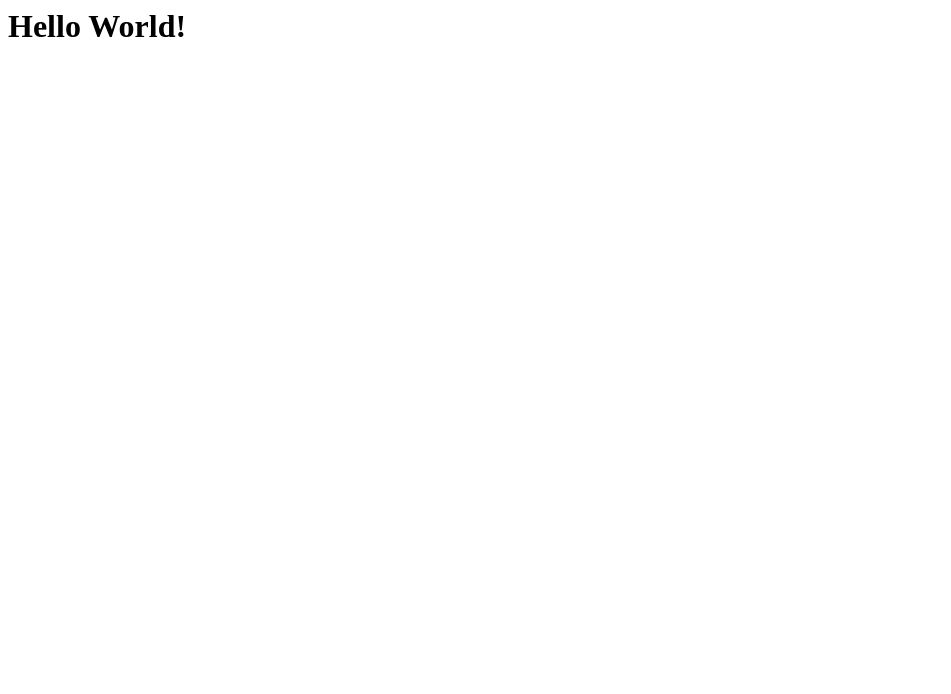
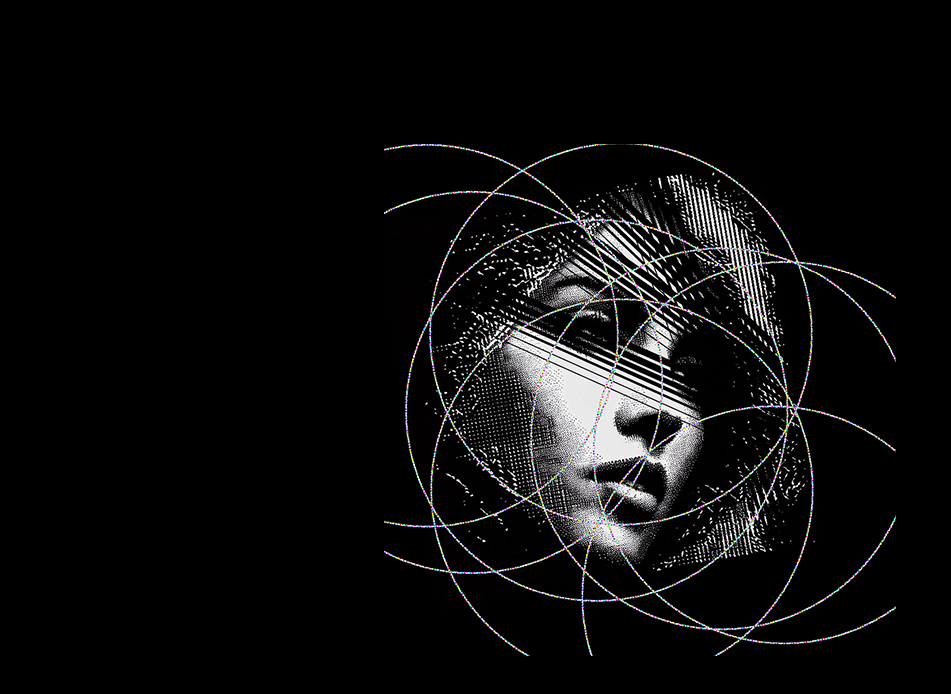
Before and after one commit to sentientcooperative/website, a website: page index.html in a window 1280 px wide. Shown: the whole page, without its empty margins (0-951 px from the left). Drawn offline with Linux system fonts and the light colour scheme.

Commit message:
Adding placeholder page

```diff
--- /dev/null
+++ b/css/site.css
@@ -0,0 +1,16 @@
+html, body {
+  margin: 0;
+  padding: 0;
+}
+
+body {
+  display: flex;
+  flex-direction: column;
+  align-items: center;
+  background-color: black;
+  min-height: 100vh;
+}
+
+img {
+  margin: auto;
+}
--- a/index.html
+++ b/index.html
@@ -1 +1,8 @@
-<h1>Hello World!</h1>
+<html>
+  <head>
+    <link rel="stylesheet" href="/css/site.css">
+  </head>
+  <body>
+    <img src="/img/hero.png" />
+  </body>
+</html>
```
Also changed, not shown: package.json (added, +11 -0 lines), img/hero.png (added).
